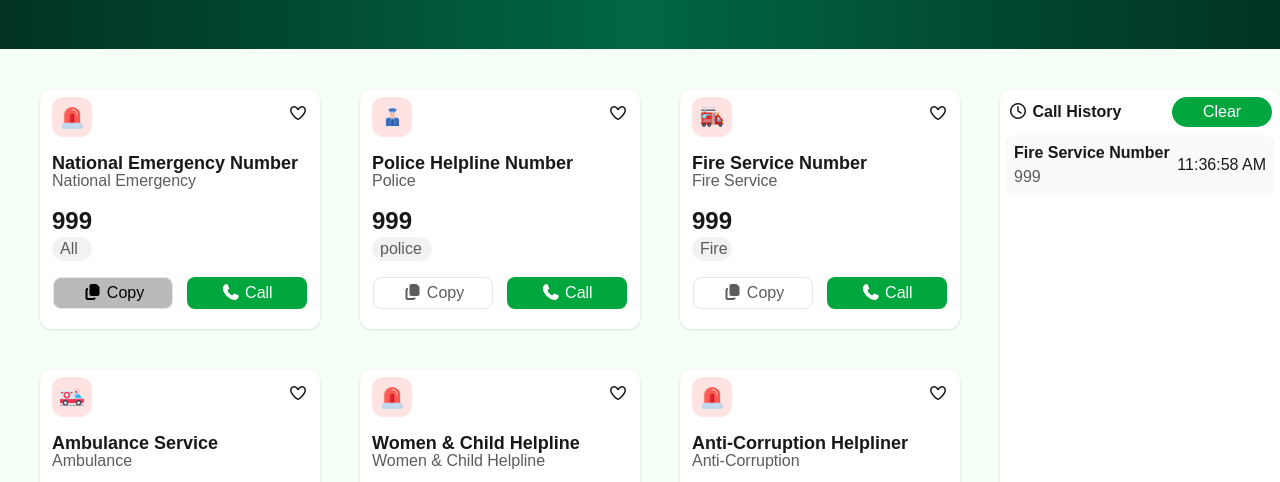
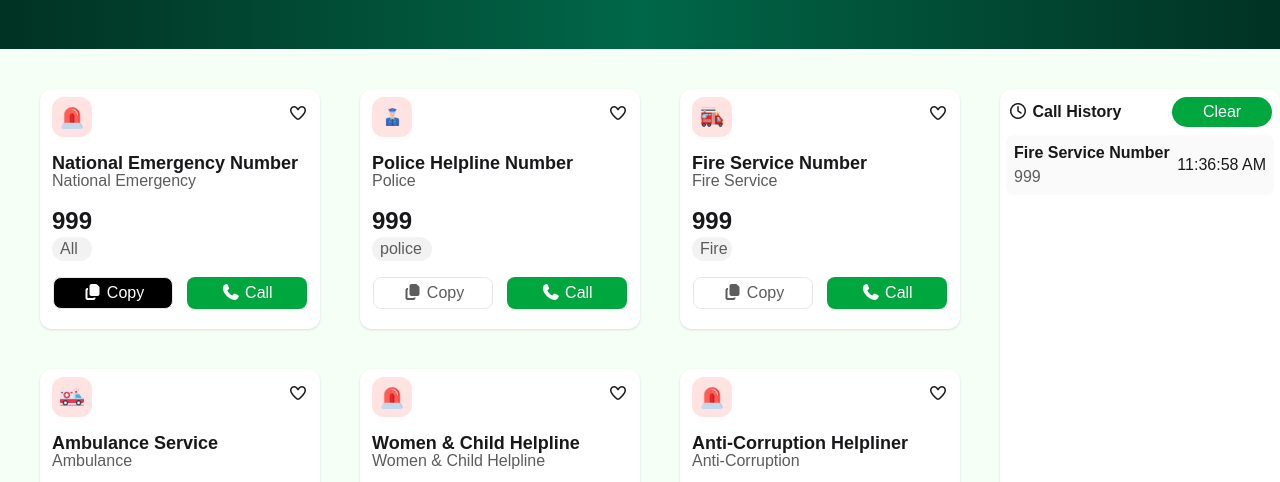
Before and after one commit to ratul-hasan00/assignment-five, a plain HTML site: page index.html in a window 1280 px wide. In both pictures the pointer is over the button 113 px from the left and 604 px from the top of the page. Shown: the part 311-793 px from the top of the page. Drawn offline with nearby package versions, Linux system fonts and the light colour scheme; a web font is replaced by a local one.

Commit message:
added hover effect and js file

```diff
--- a/index.html
+++ b/index.html
@@ -350,5 +350,10 @@
 
  </section>
 
+
+ <!-- javascript link here  -->
+
+<script src="./emergency.js"></script>
+
 </body>
 </html>
--- a/styles.css/style.css
+++ b/styles.css/style.css
@@ -110,6 +110,6 @@
 
   .second-btn-primary:hover{
     cursor: pointer;
-    background-color:  rgb(187, 186, 186);
-    color: black;
+    background-color: black;
+    color: white;
   }
```
Also changed, not shown: emergency.js (added).
